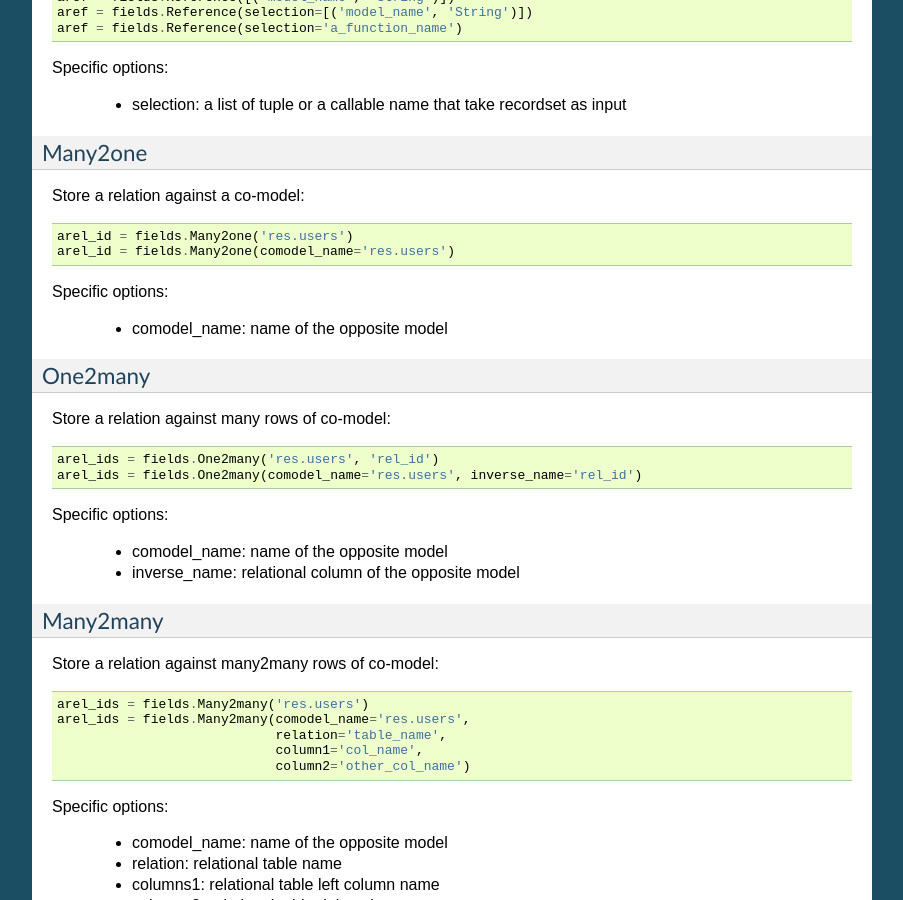
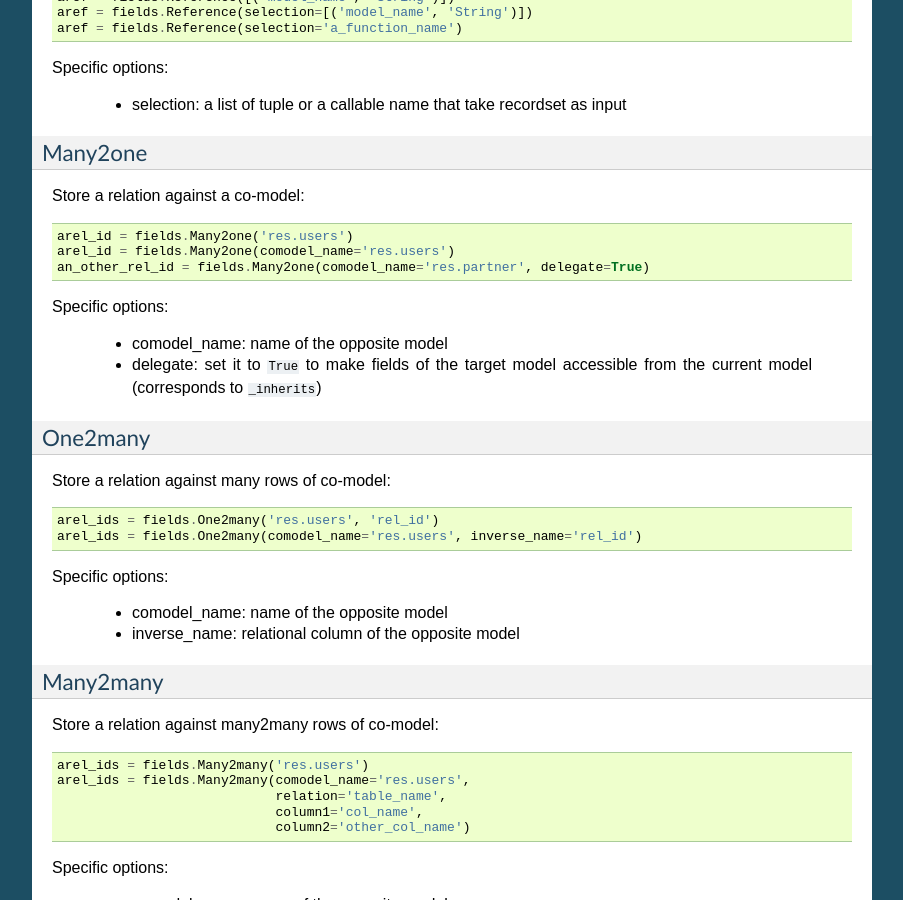
Before and after one commit to nbessi/odoo_new_api_guideline, a Sphinx documentation site: the page built from source/fields.rst, in a window 1280 px wide and 900 px high, scrolled down 3290 px. Shown: the whole window, without its empty margins (198-1101 px from the left). Built offline with Sphinx 7.4.7, drawn with Linux system fonts in a browser that asks for light colours; formulas are drawn with MathJax 3.

Commit message:
Add delegate option of field Many2one

```diff
--- a/source/fields.rst
+++ b/source/fields.rst
@@ -202,10 +202,13 @@ Store a relation against a co-model: ::
 
     arel_id = fields.Many2one('res.users')
     arel_id = fields.Many2one(comodel_name='res.users')
+    an_other_rel_id = fields.Many2one(comodel_name='res.partner', delegate=True)
+
 
 Specific options:
 
   * comodel_name: name of the opposite model
+  * delegate: set it to ``True`` to make fields of the target model accessible from the current model (corresponds to ``_inherits``)
 
 One2many
 ########
```
